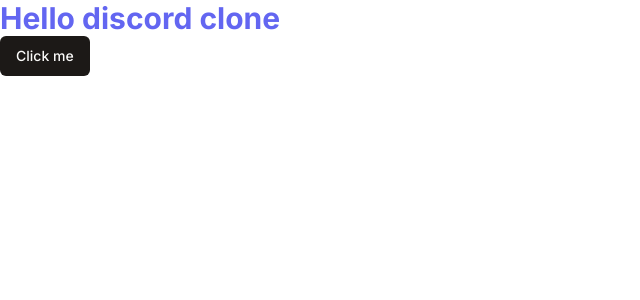
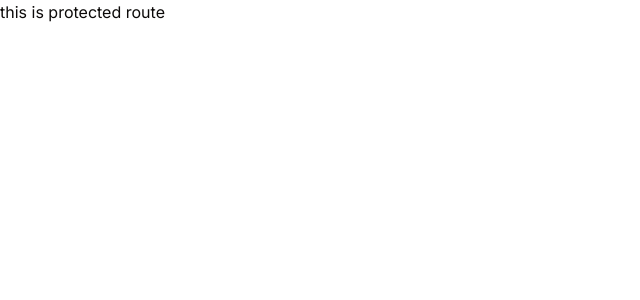
Before and after one commit to devmarcosv/discord-clone, a Next.js app: page / in a window 1280 px wide. Shown: the top 300 px of the page, without its empty margins (0-640 px from the left). Built offline with nearby package versions, Linux system fonts and the light colour scheme.

Commit message:
work on auth

```diff
--- a/app/(auth)/(routes)/login/page.tsx
+++ /dev/null
@@ -1,9 +0,0 @@
-const LoginPage = () => {
-    return (
-        <div>
-            Login page!
-        </div>
-    );
-}
-
-export default LoginPage;
--- a/app/(auth)/(routes)/register/page.tsx
+++ /dev/null
@@ -1,9 +0,0 @@
-const RegisterPage = () => {
-    return (
-        <div>
-            Register Page!
-        </div>
-     );
-}
-
-export default RegisterPage;
--- /dev/null
+++ b/app/(auth)/(routes)/sign-in/[[...sign-in]]/page.tsx
@@ -0,0 +1,5 @@
+import { SignIn } from "@clerk/nextjs";
+
+export default function Page() {
+  return <SignIn />;
+}
--- /dev/null
+++ b/app/(auth)/(routes)/sign-up/[[...sign-up]]/page.tsx
@@ -0,0 +1,5 @@
+import { SignUp } from "@clerk/nextjs";
+
+export default function Page() {
+  return <SignUp />;
+}
--- a/app/page.tsx
+++ b/app/(main)/(routes)/page.tsx
@@ -4,10 +4,7 @@
 export default function Home() {
   return (
   <div>
-  <p className='text-3xl font-bold text-indigo-500'>
-    Hello discord clone
-  </p>
-    <Button>Click me</Button>
+ this is protected route
   </div>
   )
 }
--- a/package.json
+++ b/package.json
@@ -9,6 +9,7 @@
     "lint": "next lint"
   },
   "dependencies": {
+    "@clerk/nextjs": "^4.29.2",
     "@radix-ui/react-slot": "^1.0.2",
     "class-variance-authority": "^0.7.0",
     "clsx": "^2.1.0",
```
Also changed, not shown: app/layout.tsx (+6 -1 lines), middleware.ts (added, +10 -0 lines), 2 other files (tests, documents, lock files or other folders).
